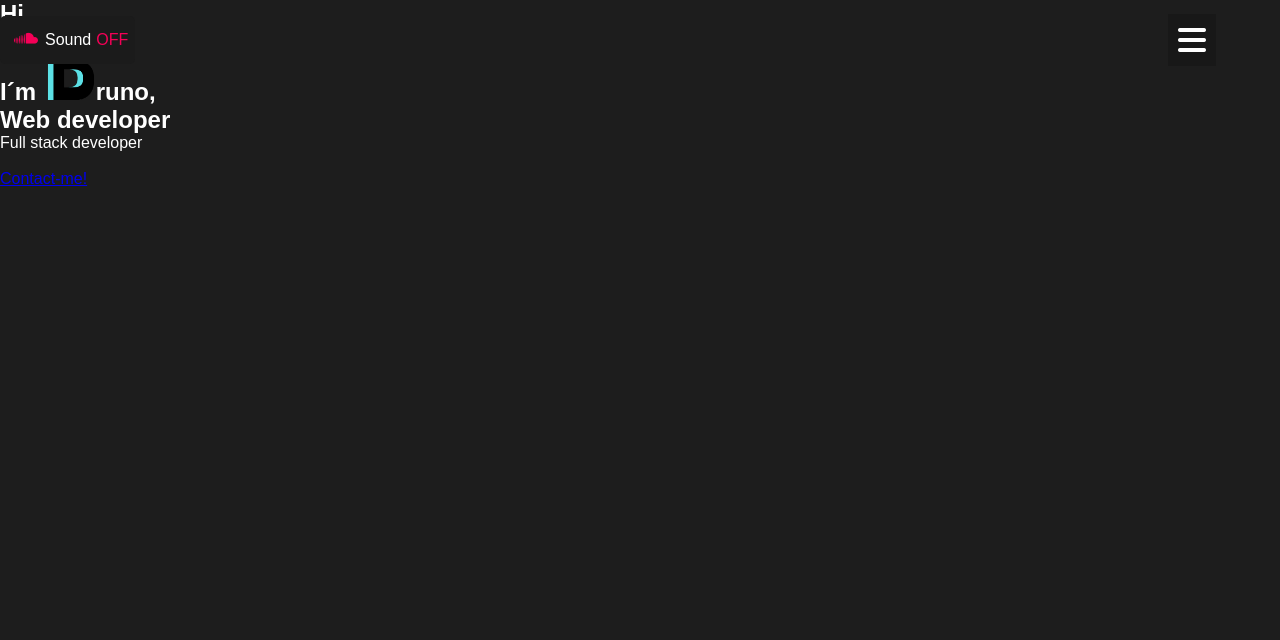
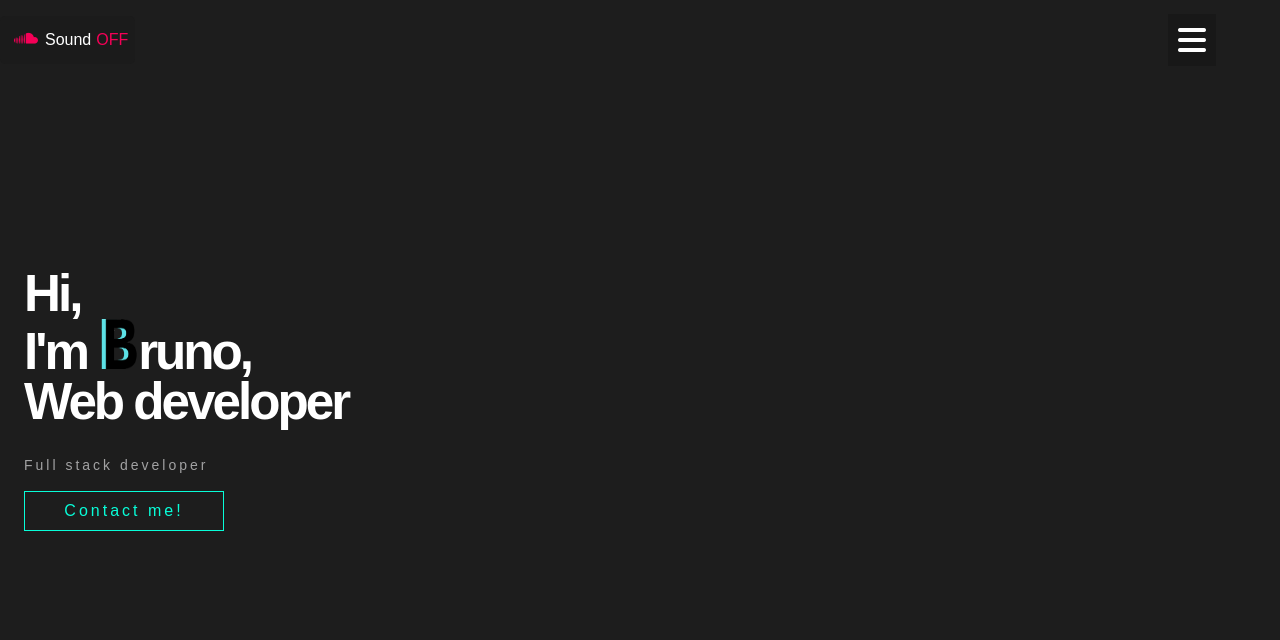
Before and after one commit to Bruno-Valerio/Portfolio, a plain HTML site: page Index.html in a window 1280 px wide. Drawn offline with Linux system fonts and the light colour scheme; a web font is replaced by a local one.

Commit message:
Atualizando

```diff
--- a/Index.html
+++ b/Index.html
@@ -70,8 +70,8 @@
 
     <section id="section-home" class="section-home">
         <div class="text-zone">
-            <h1>Hi, <br> I´m
-                <img src="images/logo.png" alt="Bruno" width="53" height="72">runo, <br> Web developer
+            <h1>Hi, <br> I'm
+                <img src="images/logo.png" alt="Bruno">runo, <br> Web developer
             </h1>
             <p class="gray-text">Full stack developer</p>
             <br>
@@ -80,10 +80,22 @@
                 <div>
                     <span class="bg"></span>
                     <span class="base"></span>
-                    <span class="text">Contact-me!</span>
+                    <span class="text">Contact me!</span>
                 </div>
             </a>
         </div>
+
+        <!--  -->
+
+        <!-- <div class="scroll-down">
+            <span>scroll down</span>
+            <i class="fas fa-arrow-down"></i>
+        </div>
+
+        <div class="scroll-down">
+            <span>scroll down</span>
+            <i class="fas fa-arrow-dow"></i>
+        </div> -->
     </section>
 </body>
 </html>
--- a/css/Style.css
+++ b/css/Style.css
@@ -163,3 +163,91 @@ header{
 .social-icons li a:hover{
     color: #08FDD8;
 }
+
+/* nav bar ends here */
+
+#section-home{
+    min-height: 100vh;
+    display: flex;
+    align-items: center;
+    padding-left: 1.5rem;
+}
+
+.text-zone h1{
+    font-size: 3.2rem;
+    line-height: 50px;
+    letter-spacing: -3px;
+}
+
+.text-zone img{
+    width: 40px;
+    height: 50px;
+}
+
+.text-zone .gray-text{
+    margin-top: 30px;
+    color: #A2A2A3;
+    letter-spacing: 3px;
+    font-size: 14px;
+    position: relative;
+}
+
+/* contact me button */
+
+.contact-button{
+    margin-top: 50px 0 0;
+    text-decoration: none;
+    width: 100%;
+    max-width: 200px;
+    height: 40px;
+    display: block;
+    line-height: 40px;
+    letter-spacing: 3px;
+    position: relative;
+    text-align: center;
+    color: #08FDD8;
+}
+
+.contact-button div{
+    position: relative;
+    width: 100%;
+    height: 100%;
+    overflow: hidden;
+    transition: all .3s ease-in-out;
+}
+
+.contact-button span.bg{
+    position: absolute;
+    width: 0%;
+    height: 100%;
+    left: -5px;
+    top: 0;
+    transition: all .3s ease-in-out;
+    background-color: #08FDD8;
+    transform: skew(-19deg);
+}
+
+.contact-button:hover span.bg{
+    width: 110%;
+}
+
+.contact-button span.base{
+    width: 100%;
+    height: 100%;
+    position: absolute;
+    left: 0;
+    border: 1px solid #08FDD8;
+    box-sizing: border-box;
+}
+
+.contact-button span.text{
+    position: absolute;
+    width: 100%;
+    height: 100%;
+    top: 0;
+    left: 0;
+}
+
+.contact-button:hover span.text{
+    color: #1D1D1D;
+}
```
